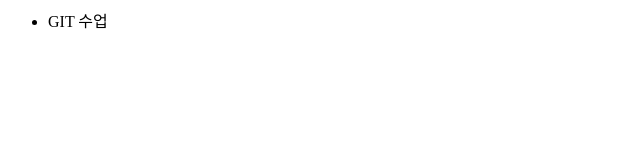
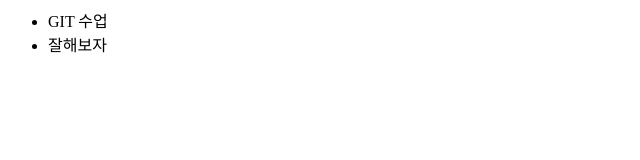
Before and after one commit to WilliJoe/Git_test, a plain HTML site: page index.html in a window 1280 px wide. Shown: the full height of the page, 0-640 px from the left. Drawn offline with Linux system fonts and the light colour scheme.

Commit message:
li 잘해보자 추가

```diff
--- a/index.html
+++ b/index.html
@@ -6,6 +6,7 @@
 <body>
 	<ul>
 		<li>GIT 수업</li>
+		<li>잘해보자</li>
 	</ul>
 </body>
 </html>
```
